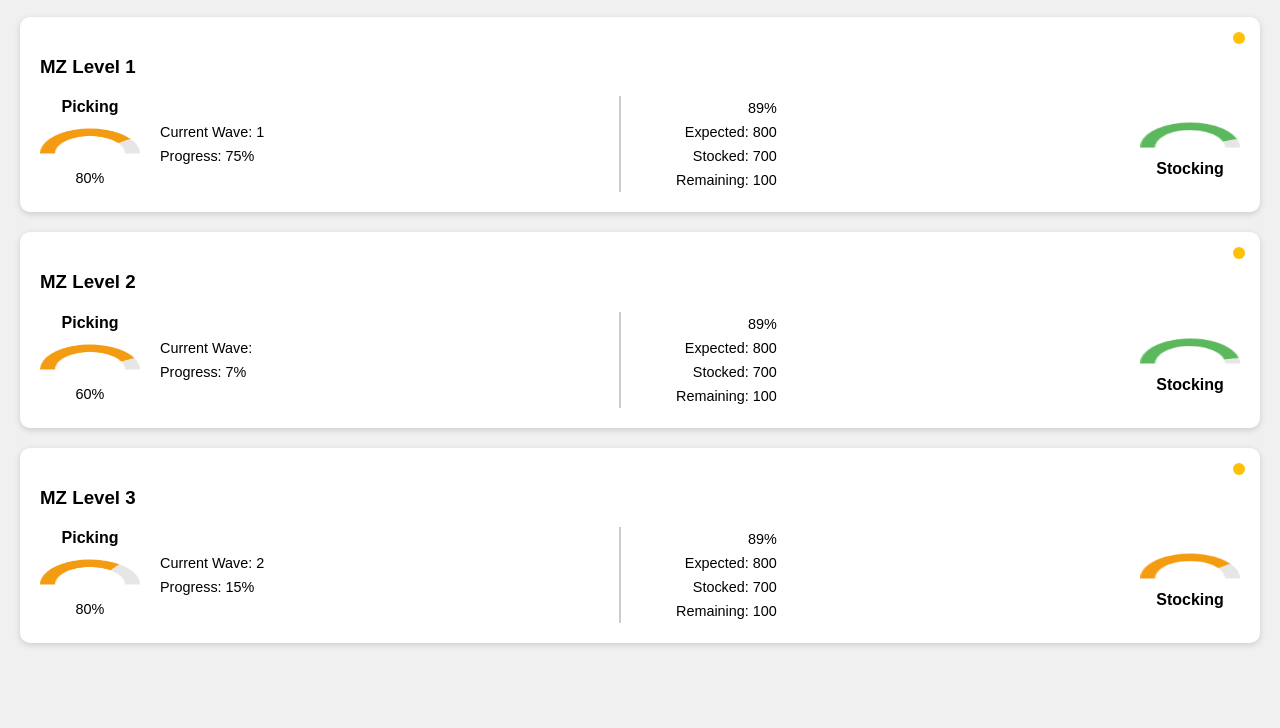
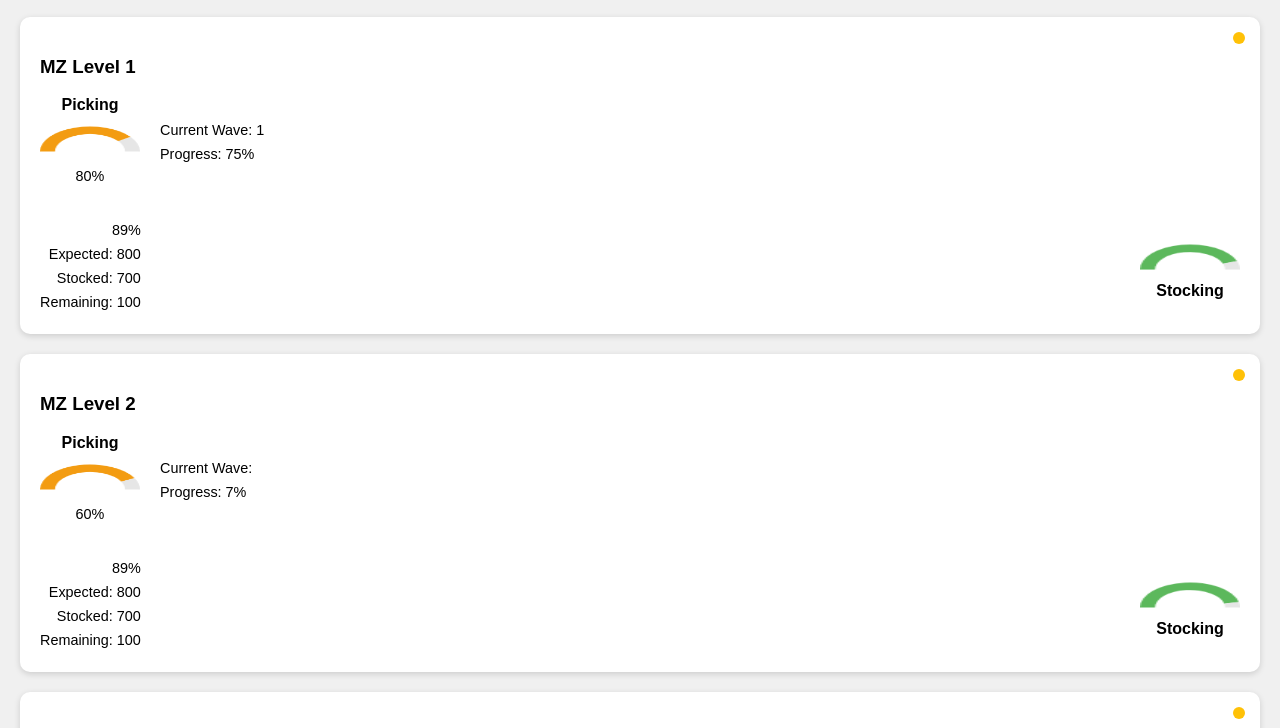
Before and after one commit to pogostick3/DCTV-Dashboard, a plain HTML site: page index.html in a window 1280 px wide. Both pictures are taken after a click on the element 320 px from the left and 217 px from the top of the page. Shown: the part 55-783 px from the top of the page. Drawn offline with nearby package versions, Linux system fonts and the light colour scheme.

Commit message:
Update style.css

```diff
--- a/style.css
+++ b/style.css
@@ -111,33 +111,45 @@ body {
 
 .level-sections {
   display: flex;
-  flex-direction: row;
-  justify-content: space-between;
-  gap: 40px;
+  flex-direction: column;
+  gap: 30px;
 }
 
 .section {
   display: flex;
-  flex: 1;
+  flex-direction: row;
   align-items: center;
+  justify-content: space-between;
   gap: 20px;
 }
 
-.section.picking {
-  flex-direction: row;
-  border-right: 2px solid #ccc;
-  padding-right: 15px;
-  justify-content: flex-start;
+.section.picking .gauges {
+  order: 1;
 }
 
-.section.stocking {
-  flex-direction: row;
-  padding-left: 15px;
-  justify-content: flex-end;
+.section.picking .performance {
+  order: 2;
+  flex: 1;
+  display: flex;
+  flex-direction: column;
+  align-items: flex-start;
+  text-align: left;
 }
 
-.section.picking .gauges,
+.section.stocking .metrics-group {
+  order: 1;
+  flex: 1;
+  display: flex;
+  flex-direction: column;
+  align-items: flex-end;
+  text-align: right;
+}
+
 .section.stocking .gauges {
+  order: 2;
+}
+
+.section .gauges {
   display: flex;
   flex-direction: column;
   align-items: center;
@@ -145,30 +157,16 @@ body {
   min-width: 100px;
 }
 
-.performance,
-.metrics-group {
-  display: flex;
-  flex-direction: column;
+.section .performance,
+.section .metrics-group {
   justify-content: center;
-  flex: 1;
 }
 
-.performance {
-  align-items: flex-start;
-  text-align: left;
+.progress-bar {
+  background-color: #ddd;
+  border-radius: 10px;
+  overflow: hidden;
+  height: 10px;
+  width: 100%;
+  margin: 6px 0;
 }
-
-.metrics-group {
-  align-items: flex-end;
-  text-align: right;
-}
-
-.section.stocking .gauges {
-  order: 2;
-  margin-left: 10px;
-}
-
-.section.stocking .metrics-group {
-  order: 1;
-  margin-right: 10px;
-}
```
